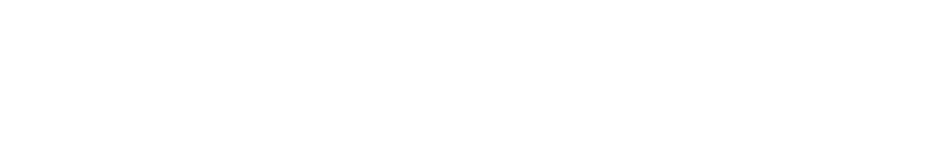
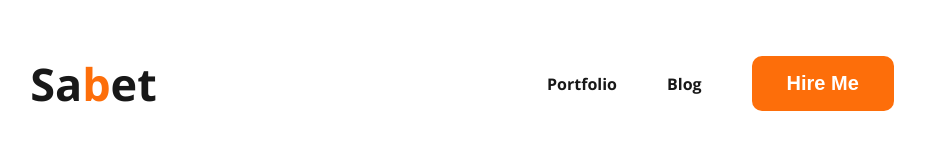
Before and after one commit to HabibAshrafSabet/web-portfolio, a plain HTML site: page index.html in a window 1280 px wide. Shown: the whole page, without its empty margins (153-1078 px from the left). Drawn offline with nearby package versions, Linux system fonts and the light colour scheme.

Commit message:
added nav bar

```diff
--- a/index.html
+++ b/index.html
@@ -4,11 +4,26 @@
     <meta charset="UTF-8">
     <meta name="viewport" content="width=device-width, initial-scale=1.0">
     <title>My Web-Portfolio</title>
+    <link rel="preconnect" href="https://fonts.googleapis.com">
+<link rel="preconnect" href="https://fonts.gstatic.com" crossorigin>
+<link href="https://fonts.googleapis.com/css2?family=Open+Sans:wght@700&display=swap" rel="stylesheet">
     <link rel="stylesheet" href="style.css">
 </head>
 <body>
     <header>
-
+        <!-- this is nav bar -->
+            <nav>
+                <div>
+                    <h3 class="logo">Sa<span>b</span>et</h3>
+                </div>
+                <div>
+                    <ul>
+                        <li><a href="">Portfolio</a></li>
+                        <li><a href="">Blog</a></li>
+                        <li><button class="common-btn">Hire Me</button></li>
+                    </ul>
+                </div>
+            </nav>
     </header>
     <main>
 
--- a/style.css
+++ b/style.css
@@ -0,0 +1,39 @@
+body{
+    font-family: 'Open Sans', sans-serif;
+}
+/* Nav related style */
+span{
+    color:#FD6E0A ;
+}
+nav{
+    display: flex;
+    align-items: center;
+    justify-content: space-around;
+}
+.common-btn{
+    border-radius: 5px;
+    background: #FD6E0A;
+    border: 0;
+    color: white;
+    font-size: 20px;
+    font-weight: 700;
+    padding: 16px 35px;
+    border-radius: 10px;
+}
+.logo{
+    color: #181818;
+    font-size: 45px;
+    font-weight: 800;
+}
+ nav > div >ul{
+    display: flex;
+    align-items: center;
+}
+nav div li{
+    list-style: none;
+    margin-right:50px ;
+}
+nav a{
+    text-decoration: none;
+    color:#181818 ;
+}
```
